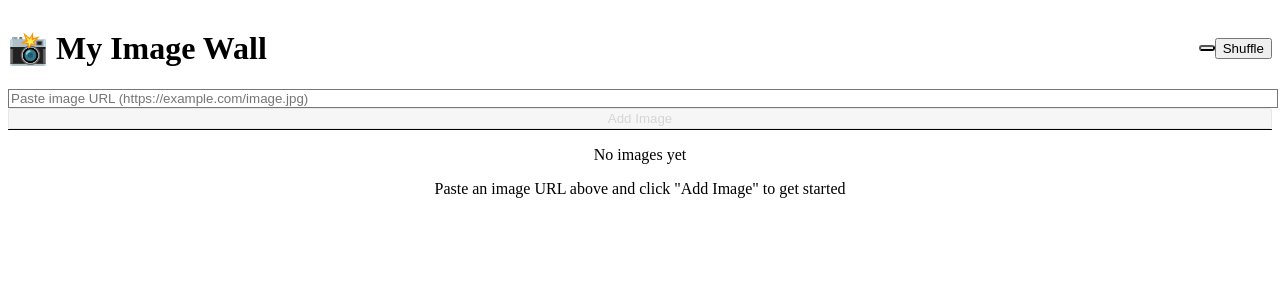
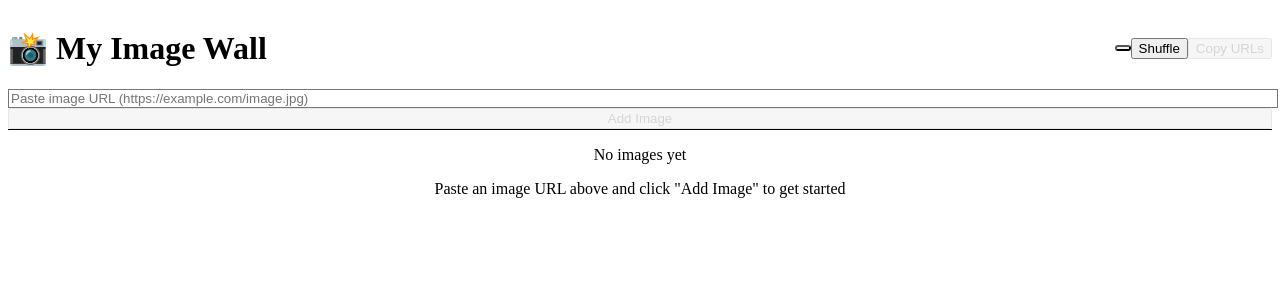
Before and after one commit to tokken10/image-bookmarking, a React (Vite) app: page / in a window 1280 px wide. Shown: the top 300 px of the page. Built offline with nearby package versions, Linux system fonts and the light colour scheme.

Commit message:
feat: copy image URL list

```diff
--- a/src/App.tsx
+++ b/src/App.tsx
@@ -101,6 +101,16 @@ function App() {
     })
   }, [])
 
+  const copyUrls = useCallback(async () => {
+    const urls = images.map(img => img.url).join('\n')
+    try {
+      await navigator.clipboard.writeText(urls)
+      alert('Image URLs copied to clipboard')
+    } catch {
+      alert('Failed to copy image URLs')
+    }
+  }, [images])
+
   const openViewer = useCallback((index: number) => {
     setViewerIndex(index)
   }, [])
@@ -182,6 +192,14 @@ function App() {
                 className="px-3 py-2 rounded-md bg-blue-600 text-white text-sm font-medium shadow hover:bg-blue-700 focus:outline-none focus:ring-2 focus:ring-offset-2 focus:ring-blue-500"
               >
                 Shuffle
+              </button>
+              <button
+                type="button"
+                onClick={copyUrls}
+                disabled={images.length === 0}
+                className="px-3 py-2 rounded-md bg-green-600 text-white text-sm font-medium shadow hover:bg-green-700 focus:outline-none focus:ring-2 focus:ring-offset-2 focus:ring-green-500 disabled:opacity-50 disabled:cursor-not-allowed"
+              >
+                Copy URLs
               </button>
             </div>
           </div>
```
